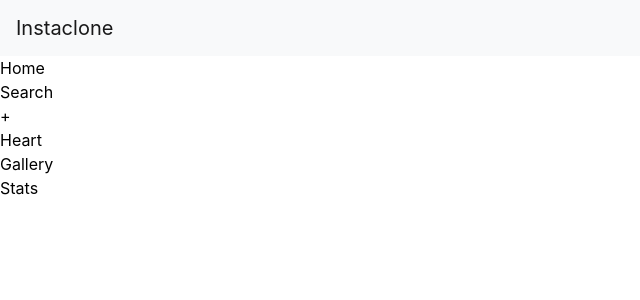
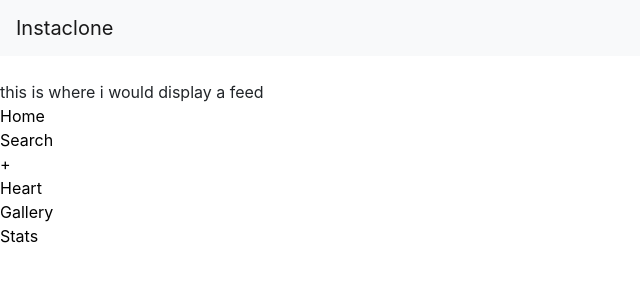
Before and after one commit to Bakugou808/mod4GroupProject, a React (Create React App) app in the folder frontend/: page /profiles/1 in a window 1280 px wide. Shown: the top 300 px of the page, without its empty margins (0-640 px from the left). Built offline with nearby package versions, Linux system fonts and the light colour scheme; no server answers.

Commit message:
pre heroku push - needs to add follow requests

```diff
--- a/frontend/src/components/Profile/Profile.js
+++ b/frontend/src/components/Profile/Profile.js
@@ -32,7 +32,7 @@ import Stats from './Stats'
 
     getFeed = (id) => {
         console.log(id, "in getfeed")
-        api.profile.getFeed(id).then(feed => this.setState({feed: feed}))
+        // api.profile.getFeed(id).then(feed => this.setState({feed: feed}))
     }
 
 
@@ -46,6 +46,8 @@ import Stats from './Stats'
             <Fragment>
                 <div>
                     {username && `${username}'s Profile`}
+                    <br/>
+                    this is where i would display a feed
                 </div>
                 <div className="side_menu_div">
                     <SideMenu match={match}/>
```
